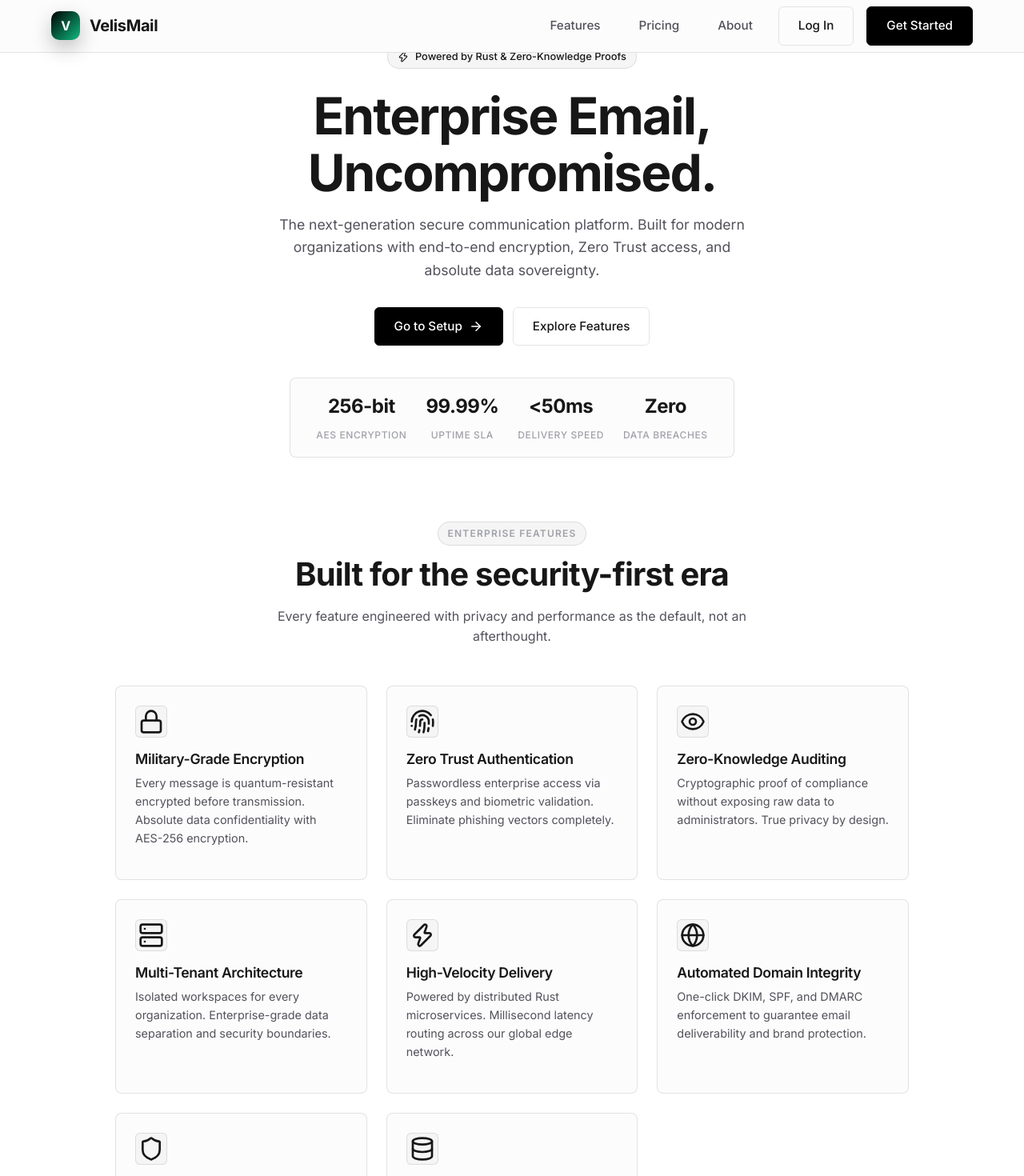
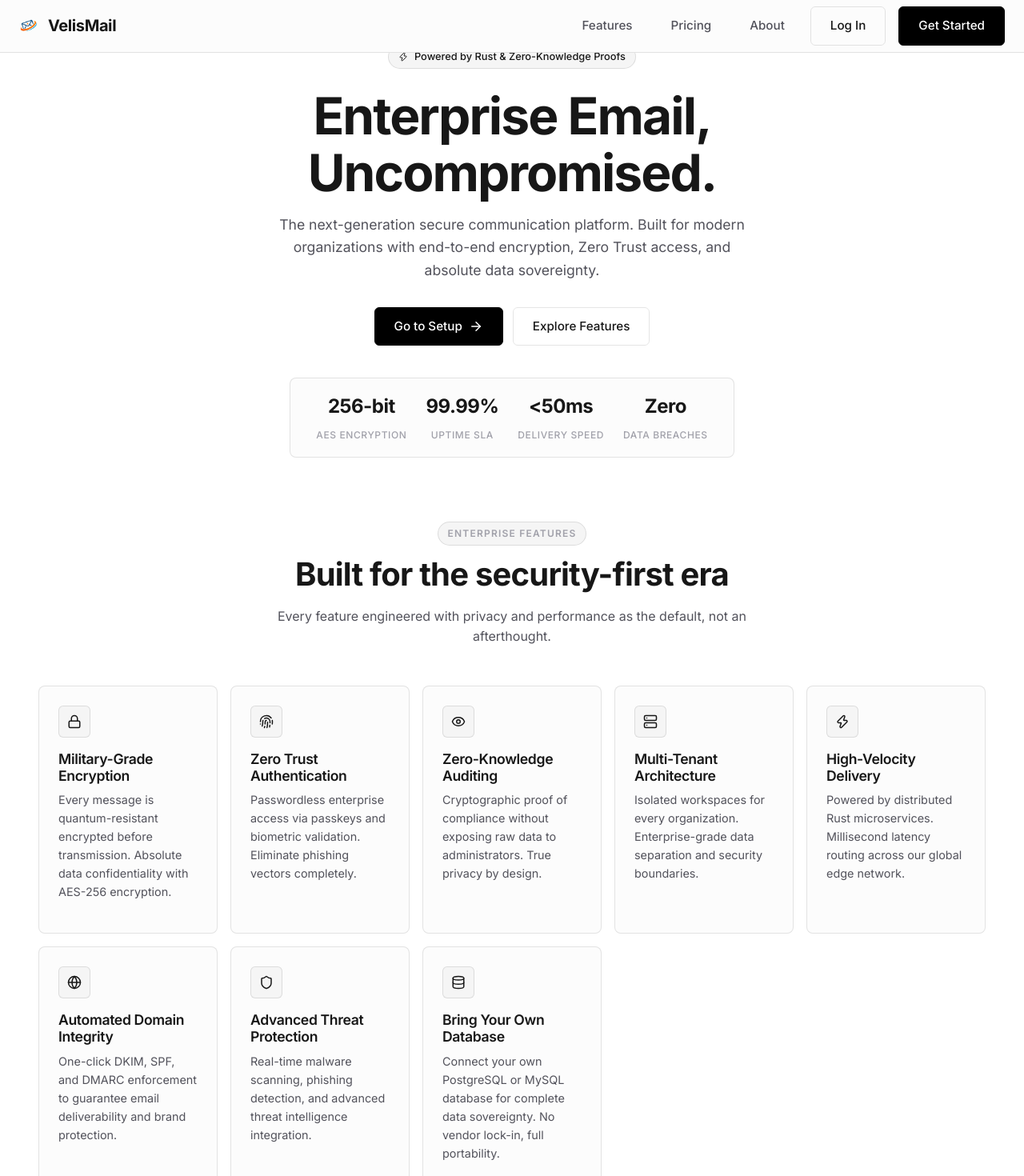
Before and after one commit to VelisArc/VelisMail, a React (Vite) app in the folder frontend/: page / in a window 1280 px wide. Shown: the top 1470 px of the page at 80% size. Built offline with nearby package versions, Linux system fonts and the light colour scheme.

Commit message:
fix: purge V logo globally, ₹ pricing, premium blur loader, widen layouts, reduce icons, fix all color mismatches

```diff
--- a/frontend/index.html
+++ b/frontend/index.html
@@ -31,7 +31,19 @@
     <title>VelisMail — Premium Enterprise Mail</title>
   </head>
   <body>
-    <div id="root"></div>
+    <div id="root">
+      <div style="position:fixed;inset:0;display:flex;align-items:center;justify-content:center;background:#000;">
+        <div style="display:flex;flex-direction:column;align-items:center;gap:16px;">
+          <div style="display:flex;gap:8px;">
+            <div style="width:10px;height:10px;border-radius:50%;background:#ededed;animation:lp 1.4s ease-in-out infinite;"></div>
+            <div style="width:10px;height:10px;border-radius:50%;background:#ededed;animation:lp 1.4s ease-in-out 0.2s infinite;"></div>
+            <div style="width:10px;height:10px;border-radius:50%;background:#ededed;animation:lp 1.4s ease-in-out 0.4s infinite;"></div>
+          </div>
+          <span style="color:#71717a;font-size:0.85rem;font-weight:500;letter-spacing:0.05em;font-family:Inter,system-ui,sans-serif;">Loading</span>
+        </div>
+      </div>
+      <style>@keyframes lp{0%,80%,100%{transform:scale(.4);opacity:.3}40%{transform:scale(1);opacity:1}}</style>
+    </div>
     <script type="module" src="/src/main.tsx"></script>
   </body>
 </html>
--- a/frontend/src/components/LoadingFallback.tsx
+++ b/frontend/src/components/LoadingFallback.tsx
@@ -1,15 +1,47 @@
-import { Loader2 } from 'lucide-react';
-
 /**
- * LoadingFallback — Displayed while lazy-loaded route components are being fetched.
- * Uses the global design system for consistent styling.
+ * LoadingFallback — Premium center-screen loading with blur backdrop.
+ * No background color, uses full-screen blur overlay.
  */
 export default function LoadingFallback() {
   return (
-    <div className="loading-fallback" role="status" aria-label="Loading">
-      <div className="loading-fallback-inner">
-        <Loader2 size={36} className="animate-spin" style={{ color: 'var(--primary)' }} />
-        <span className="sr-only">Loading…</span>
+    <div style={{
+      position: 'fixed',
+      inset: 0,
+      zIndex: 9999,
+      display: 'flex',
+      alignItems: 'center',
+      justifyContent: 'center',
+      backdropFilter: 'blur(20px)',
+      WebkitBackdropFilter: 'blur(20px)',
+      background: 'rgba(0, 0, 0, 0.6)',
+    }} role="status" aria-label="Loading">
+      <div style={{
+        display: 'flex',
+        flexDirection: 'column',
+        alignItems: 'center',
+        gap: '16px',
+      }}>
+        {/* Animated dots */}
+        <div style={{ display: 'flex', gap: '8px' }}>
+          {[0, 1, 2].map(i => (
+            <div key={i} style={{
+              width: '10px',
+              height: '10px',
+              borderRadius: '50%',
+              background: '#ededed',
+              animation: `loadPulse 1.4s ease-in-out ${i * 0.2}s infinite`,
+            }} />
+          ))}
+        </div>
+        <span style={{ color: '#a1a1aa', fontSize: '0.85rem', fontWeight: 500, letterSpacing: '0.05em' }}>
+          Loading
+        </span>
+        <style>{`
+          @keyframes loadPulse {
+            0%, 80%, 100% { transform: scale(0.4); opacity: 0.3; }
+            40% { transform: scale(1); opacity: 1; }
+          }
+        `}</style>
       </div>
     </div>
   );
--- a/frontend/src/index.css
+++ b/frontend/src/index.css
@@ -262,28 +262,7 @@ a:hover {
   text-decoration: none;
 }
 
-.brand-mark {
-  width: 36px;
-  height: 36px;
-  display: inline-flex;
-  align-items: center;
-  justify-content: center;
-  border-radius: 10px;
-  flex-shrink: 0;
-  background: linear-gradient(135deg, var(--primary), var(--accent));
-  color: #fff;
-  font-weight: 800;
-  font-size: 1rem;
-  letter-spacing: -0.03em;
-  box-shadow: 0 10px 24px rgba(0, 0, 0, 0.24);
-}
 
-.brand-mark.brand-mark-sm {
-  width: 32px;
-  height: 32px;
-  border-radius: 8px;
-  font-size: 0.9rem;
-}
 
 .logo-img {
   height: 28px;
@@ -302,7 +281,7 @@ a:hover {
 /* --- Layout Utilities --- */
 .container {
   width: 100%;
-  max-width: 1200px;
+  max-width: 1400px;
   margin: 0 auto;
   padding: 0 var(--space-6);
 }
--- a/frontend/src/pages/About.tsx
+++ b/frontend/src/pages/About.tsx
@@ -31,7 +31,7 @@ export default function About() {
       <nav className="about-nav">
         <div className="container about-nav-inner">
           <Link to="/" className="nav-logo">
-            <span className="brand-mark brand-mark-sm" aria-hidden="true">V</span>
+            <img src="/ZeeResizer.png" alt="VelisMail" style={{ height: '24px', width: 'auto' }} />
             <span className="logo-text">VelisMail</span>
           </Link>
           <div className="about-nav-links">
--- a/frontend/src/pages/BusinessDashboard.tsx
+++ b/frontend/src/pages/BusinessDashboard.tsx
@@ -731,7 +731,7 @@ export default function BusinessDashboard() {
       <aside className={`biz-sidebar glass ${sidebarOpen ? 'open' : ''}`}>
         <div className="sidebar-top">
           <div className="dash-brand" onClick={() => navigate('/')}>
-            <span className="brand-mark brand-mark-sm" aria-hidden="true">V</span>
+            <img src="/ZeeResizer.png" alt="VelisMail" style={{ height: '20px', width: 'auto' }} />
             <div className="dash-brand-info">
               <span className="dash-brand-name">VelisMail</span>
               <span className="badge badge-accent dash-brand-sub" style={{ fontSize: '0.65rem', padding: '2px 6px' }}>Business</span>
--- a/frontend/src/pages/BusinessSetup.tsx
+++ b/frontend/src/pages/BusinessSetup.tsx
@@ -437,7 +437,7 @@ export default function BusinessSetup() {
       <nav className="bsetup-nav">
         <div className="container bsetup-nav-inner">
           <Link to="/" className="nav-logo">
-            <span className="brand-mark brand-mark-sm" aria-hidden="true">V</span>
+            <img src="/ZeeResizer.png" alt="VelisMail" style={{ height: '24px', width: 'auto' }} />
             <span className="logo-text">VelisMail</span>
             <span className="badge badge-primary" style={{ marginLeft: 8 }}>Business</span>
           </Link>
--- a/frontend/src/pages/Documentation.tsx
+++ b/frontend/src/pages/Documentation.tsx
@@ -8,7 +8,7 @@ export default function Documentation() {
       <nav className="legal-nav">
         <div className="container legal-nav-inner">
           <Link to="/" className="nav-logo">
-            <span className="brand-mark brand-mark-sm" aria-hidden="true">V</span>
+            <img src="/ZeeResizer.png" alt="VelisMail" style={{ height: '24px', width: 'auto' }} />
             <span className="logo-text">VelisMail</span>
           </Link>
           <Link to="/" className="btn btn-ghost btn-sm"><ArrowLeft size={16} /> Back</Link>
--- a/frontend/src/pages/Home.css
+++ b/frontend/src/pages/Home.css
@@ -25,7 +25,7 @@
   display: flex;
   align-items: center;
   justify-content: space-between;
-  max-width: 1200px;
+  max-width: 1400px;
   margin: 0 auto;
   padding: 0 var(--space-6);
 }
@@ -74,8 +74,8 @@
 }
 
 .nav-link.active {
-  color: var(--primary);
-  background: rgba(16, 185, 129, 0.1);
+  color: var(--text-primary);
+  background: var(--bg-surface-2);
 }
 
 /* --- Hero Section --- */
@@ -90,8 +90,9 @@
 .hero-content {
   position: relative;
   z-index: 2;
-  max-width: 800px;
+  max-width: 960px;
   margin: 0 auto;
+  padding: 0 var(--space-6);
 }
 
 .hero-badge {
@@ -215,9 +216,9 @@
 
 .features-grid {
   display: grid;
-  grid-template-columns: repeat(auto-fit, minmax(250px, 1fr));
-  gap: var(--space-6);
-  max-width: 1040px;
+  grid-template-columns: repeat(auto-fit, minmax(220px, 1fr));
+  gap: var(--space-4);
+  max-width: 1400px;
   margin: 0 auto;
   padding: 0 var(--space-6);
 }
--- a/frontend/src/pages/Home.tsx
+++ b/frontend/src/pages/Home.tsx
@@ -87,7 +87,7 @@ export default function Home() {
       <nav className={`home-nav ${scrolled ? 'nav-scrolled' : ''}`}>
         <div className="nav-inner">
           <Link to="/" className="nav-logo">
-            <span className="brand-mark" aria-hidden="true">V</span>
+            <img src="/ZeeResizer.png" alt="VelisMail" style={{ height: '24px', width: 'auto' }} />
             <span className="logo-text">VelisMail</span>
           </Link>
           <div className="nav-links">
@@ -112,7 +112,7 @@ export default function Home() {
       <section className="hero">
         <div className="hero-content">
           <div className="hero-badge">
-            <Zap size={14} />
+            <Zap size={12} />
             <span>Powered by Rust & Zero-Knowledge Proofs</span>
           </div>
 
@@ -167,7 +167,7 @@ export default function Home() {
             {features.map((feature, index) => (
               <div key={index} className="feature-card">
                 <div className="feature-icon">
-                  <feature.icon size={32} />
+                  <feature.icon size={18} />
                 </div>
                 <h3 className="feature-title">{feature.title}</h3>
                 <p className="feature-description">{feature.desc}</p>
@@ -304,7 +304,7 @@ export default function Home() {
               <span style={{ position: 'absolute', top: '-10px', right: '12px', background: 'var(--accent)', color: '#000', fontSize: '0.7rem', fontWeight: 700, padding: '2px 10px', borderRadius: '100px' }}>POPULAR</span>
               <div className="feature-icon" style={{ marginBottom: '12px' }}><Globe size={20} /></div>
               <h3 className="feature-title">Business</h3>
-              <div style={{ fontSize: '2rem', fontWeight: 800, color: 'var(--text-primary)', margin: '8px 0' }}>$29<span style={{ fontSize: '0.9rem', fontWeight: 400, color: 'var(--text-muted)' }}>/mo</span></div>
+              <div style={{ fontSize: '2rem', fontWeight: 800, color: 'var(--text-primary)', margin: '8px 0' }}>₹2,499<span style={{ fontSize: '0.9rem', fontWeight: 400, color: 'var(--text-muted)' }}>/mo</span></div>
               <p style={{ color: 'var(--text-muted)', fontSize: '0.85rem', marginBottom: '16px' }}>For growing teams and businesses</p>
               <ul style={{ listStyle: 'none', padding: 0, display: 'grid', gap: '8px' }}>
                 <li style={{ color: 'var(--text-secondary)', fontSize: '0.9rem' }}>✓ 10,000 emails / day</li>
--- a/frontend/src/pages/Login.tsx
+++ b/frontend/src/pages/Login.tsx
@@ -285,7 +285,7 @@ export default function Login() {
       <div className="login-grid-bg" />
 
       <Link to="/" className="login-back-link">
-        <span className="brand-mark brand-mark-sm" aria-hidden="true">V</span>
+        <img src="/ZeeResizer.png" alt="VelisMail" style={{ height: '24px', width: 'auto' }} />
         <span>VelisMail</span>
       </Link>
 
--- a/frontend/src/pages/Status.tsx
+++ b/frontend/src/pages/Status.tsx
@@ -8,7 +8,7 @@ export default function Status() {
       <nav className="legal-nav">
         <div className="container legal-nav-inner">
           <Link to="/" className="nav-logo">
-            <span className="brand-mark brand-mark-sm" aria-hidden="true">V</span>
+            <img src="/ZeeResizer.png" alt="VelisMail" style={{ height: '24px', width: 'auto' }} />
             <span className="logo-text">VelisMail</span>
           </Link>
           <Link to="/" className="btn btn-ghost btn-sm"><ArrowLeft size={16} /> Back</Link>
```
